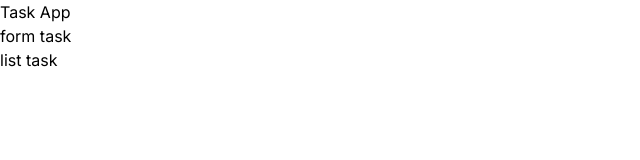
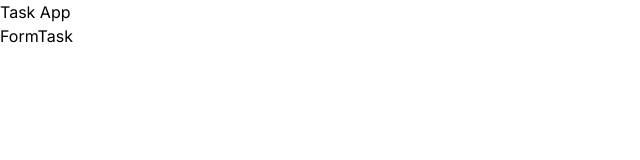
Before and after one commit to Daniel-L10N/My-personal-task_app, a Next.js app in the folder frontend/: page / in a window 1280 px wide. Shown: the top 160 px of the page, without its empty margins (0-640 px from the left). Built offline with nearby package versions, Linux system fonts and the light colour scheme.

Commit message:
mv components from ./project to ./project/app

```diff
--- a/frontend/app/page.jsx
+++ b/frontend/app/page.jsx
@@ -1,12 +1,10 @@
 import Image from "next/image";
-
+import FormTask from "./components/FormTask";
 export default function HomePage() {
   return (
     <div>
       <h1>Task App</h1>
-      <h2>form task</h2>
-
-      <h2>list task</h2>
+      <FormTask></FormTask>
     </div>
   );
 }
```
Also changed, not shown: frontend/app/components/FormTask.jsx (renamed from frontend/components/FormTask.jsx), frontend/app/components/ListTask.jsx (renamed from frontend/components/ListTask.jsx).
